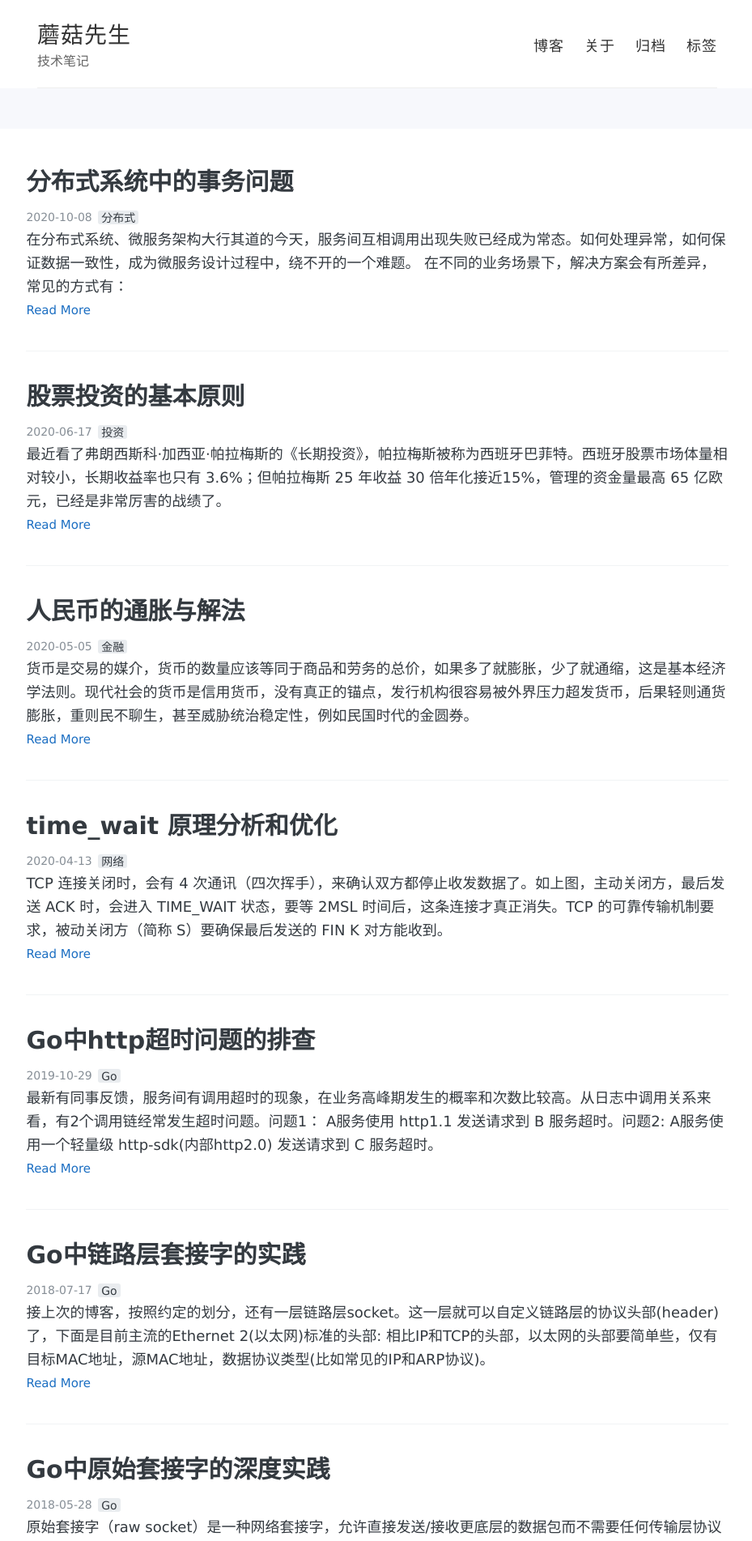
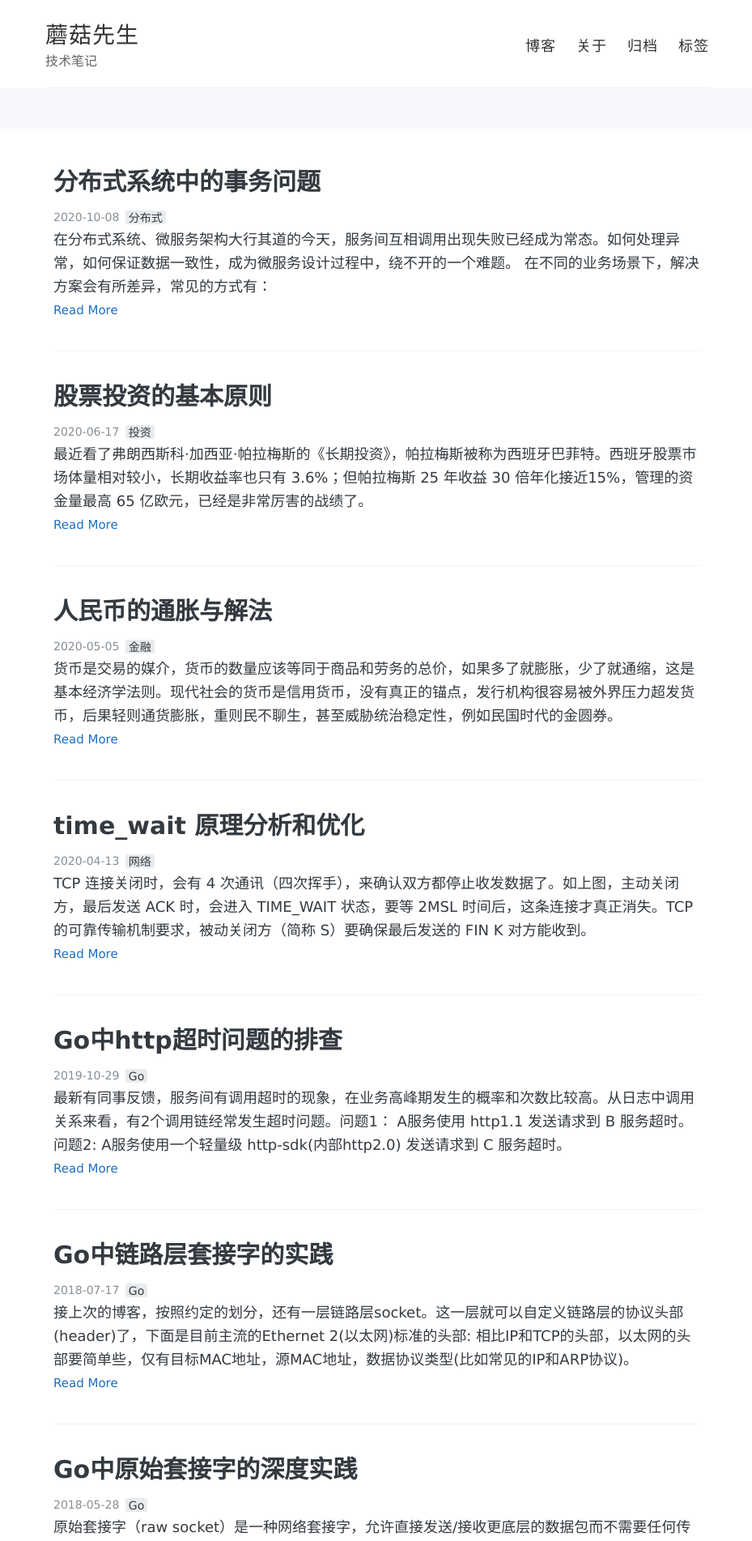
Before and after one commit to mushroomsir/mushroomsir.github.io, a Jekyll site: the page built from index.html, in a window 1280 px wide. Shown: the top 1903 px of the page at 81% size, without its empty margins (174-1103 px from the left). Built offline with Jekyll 4.4.1, drawn with Linux system fonts in a browser that asks for light colours; the list of posts is cut into pages by our own code; comment, search, counter and statistics services are not loaded.

Commit message:
update style

```diff
--- a/_layouts/default.html
+++ b/_layouts/default.html
@@ -6,7 +6,9 @@
   {% include nav.html %}
 
   <div id="main" role="main" class="container-box">
+    <div class="container-inner-box">
     {{ content }}
+    </div>
   </div>
 
   <div class="wrapper-footer">
--- a/style.scss
+++ b/style.scss
@@ -28,14 +28,24 @@ body {
 .container {
   margin: 0 auto;
   max-width: 860px;
-  padding: 0 10px;
+  padding: 0 20px;
   width: 100%;
 }
 
 .container-box {
   margin: 0 auto;
-  max-width: 1200px;
-  padding: 10px 13%;
+  max-width: 1000px;
+  padding-top: 10px;
+  padding-bottom: 10px;
+  width: 100%;
+  background-color: #fff;
+}
+
+.container-inner-box {
+  margin: 0 auto;
+  max-width: 820px;
+  padding-left: 10px;
+  padding-right: 10px;
   width: 100%;
   background-color: #fff;
 }
```
